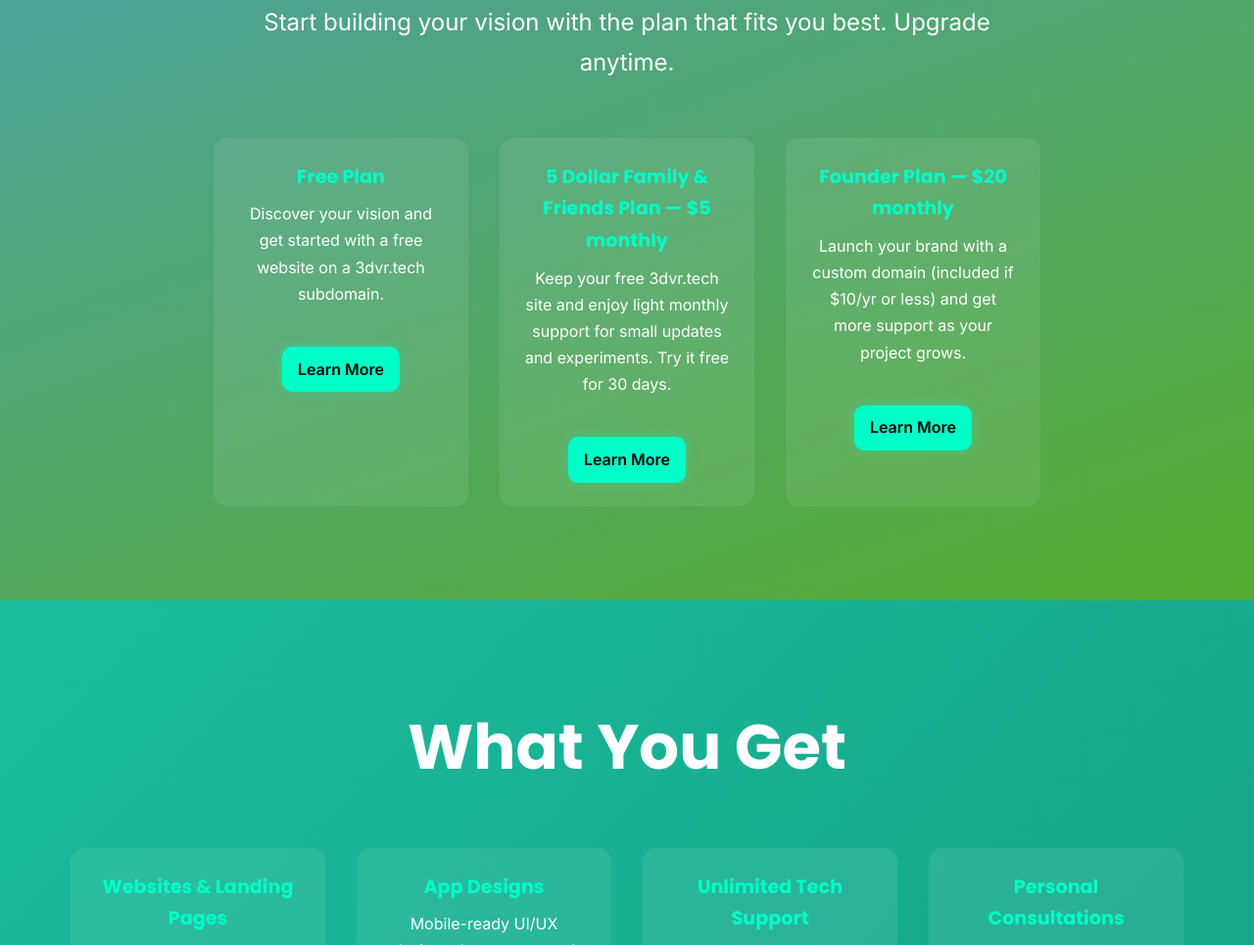
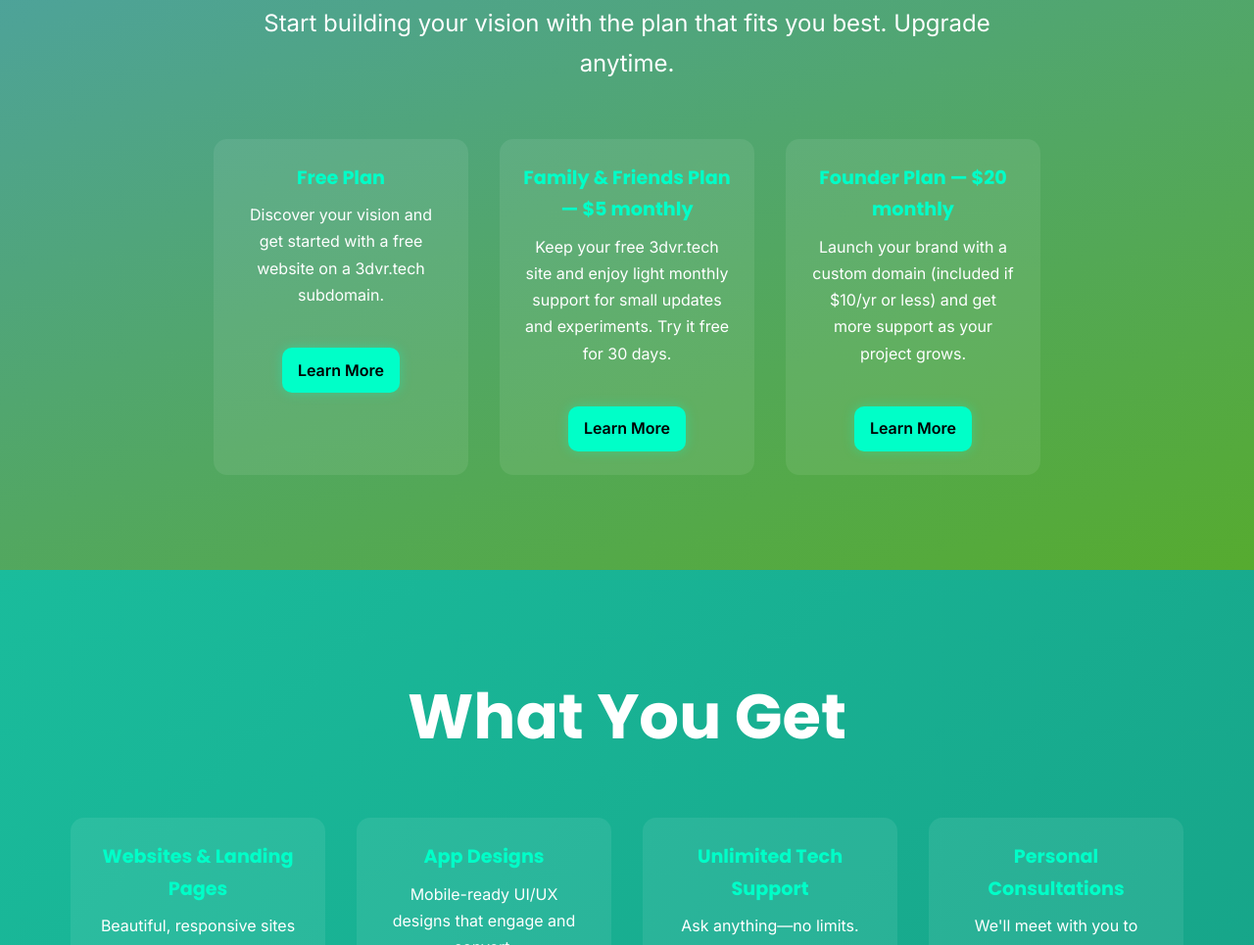
Before and after one commit to tmsteph/3dvr-web, a plain HTML site: page index.html in a window 1280 px wide. Shown: the part 1106-2071 px from the top of the page at 98% size. Drawn offline with Linux system fonts and the light colour scheme.

Commit message:
Tweak Family & Friends card title

```diff
--- a/index.html
+++ b/index.html
@@ -186,7 +186,7 @@
         <span class="btn-like">Learn More</span>
       </a>
       <a href="subscribe/family-friends.html" class="card">
-        <h3>5 Dollar Family &amp; Friends Plan — $5 monthly</h3>
+        <h3>Family &amp; Friends Plan — $5 monthly</h3>
         <p>Keep your free 3dvr.tech site and enjoy light monthly support for small updates and experiments. Try it free for 30 days.</p>
         <span class="btn-like">Learn More</span>
       </a>
```
